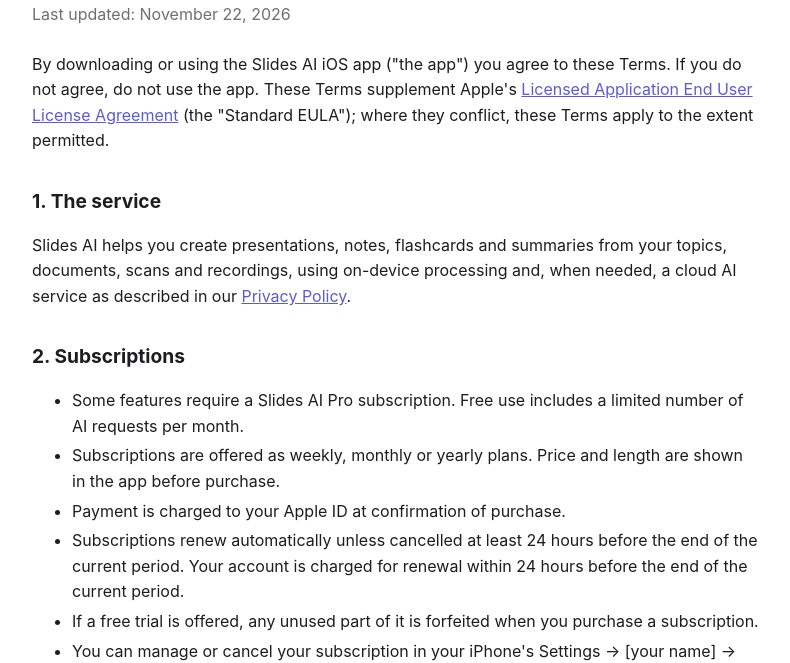
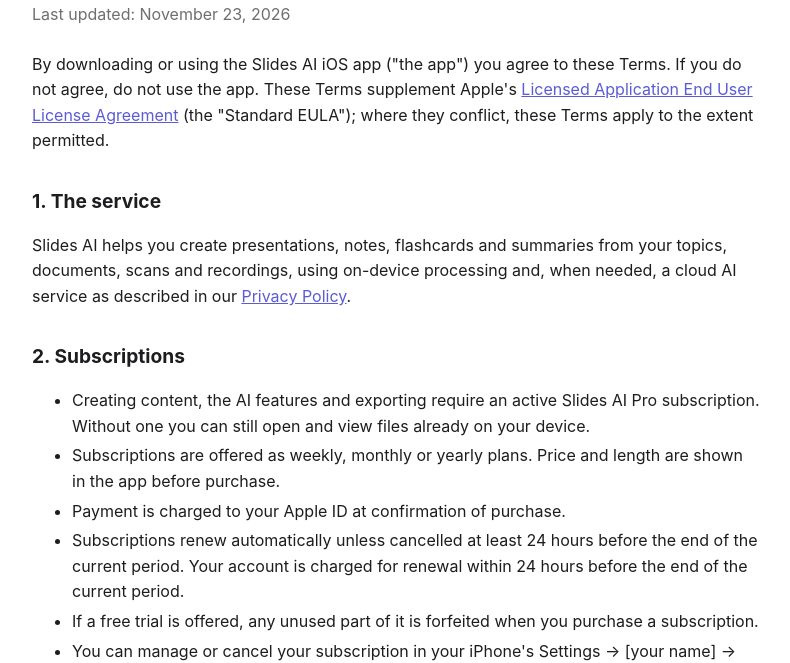
Before and after one commit to rcpyesilkaya/slidesai-legal, a plain HTML site: page terms.html in a window 1280 px wide. Shown: the part 139-802 px from the top of the page, without its empty margins (244-1034 px from the left). Drawn offline with Linux system fonts and the light colour scheme.

Commit message:
Clarify which features need a subscription
Co-Authored-By: Claude Opus 5.5 <noreply@anthropic.com>

```diff
--- a/terms.html
+++ b/terms.html
@@ -1,5 +1,5 @@
 <!doctype html><html lang="en"><head><meta charset="utf-8"><meta name="viewport" content="width=device-width,initial-scale=1"><title>Terms of Use – Slides AI</title><link rel="stylesheet" href="style.css"></head><body><main><nav><a href="./">Slides AI</a><a href="privacy.html">Privacy Policy</a><a href="terms.html">Terms of Use</a><a href="support.html">Support</a></nav>
-<h1>Terms of Use</h1><p class="meta">Last updated: November 22, 2026</p>
+<h1>Terms of Use</h1><p class="meta">Last updated: November 23, 2026</p>
 <p>By downloading or using the Slides AI iOS app ("the app") you agree to these Terms. If you do not agree, do not use the app. These Terms supplement Apple's <a href="https://www.apple.com/legal/internet-services/itunes/dev/stdeula/">Licensed Application End User License Agreement</a> (the "Standard EULA"); where they conflict, these Terms apply to the extent permitted.</p>
 
 <h2>1. The service</h2>
@@ -7,7 +7,7 @@
 
 <h2>2. Subscriptions</h2>
 <ul>
-<li>Some features require a Slides AI Pro subscription. Free use includes a limited number of AI requests per month.</li>
+<li>Creating content, the AI features and exporting require an active Slides AI Pro subscription. Without one you can still open and view files already on your device.</li>
 <li>Subscriptions are offered as weekly, monthly or yearly plans. Price and length are shown in the app before purchase.</li>
 <li>Payment is charged to your Apple ID at confirmation of purchase.</li>
 <li>Subscriptions renew automatically unless cancelled at least 24 hours before the end of the current period. Your account is charged for renewal within 24 hours before the end of the current period.</li>
```
